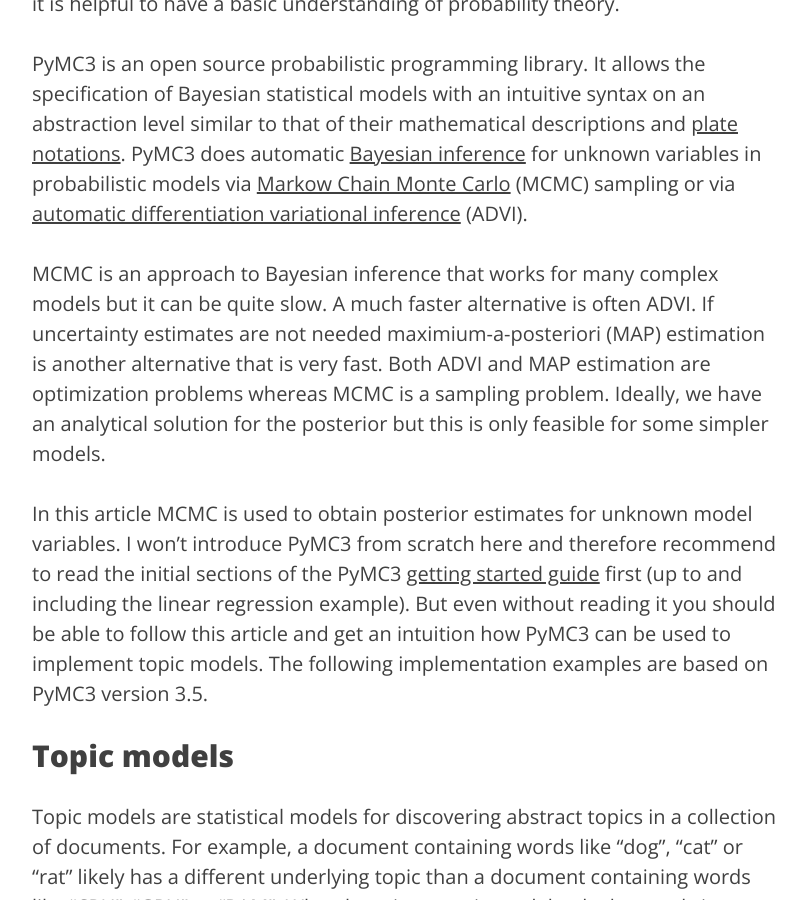
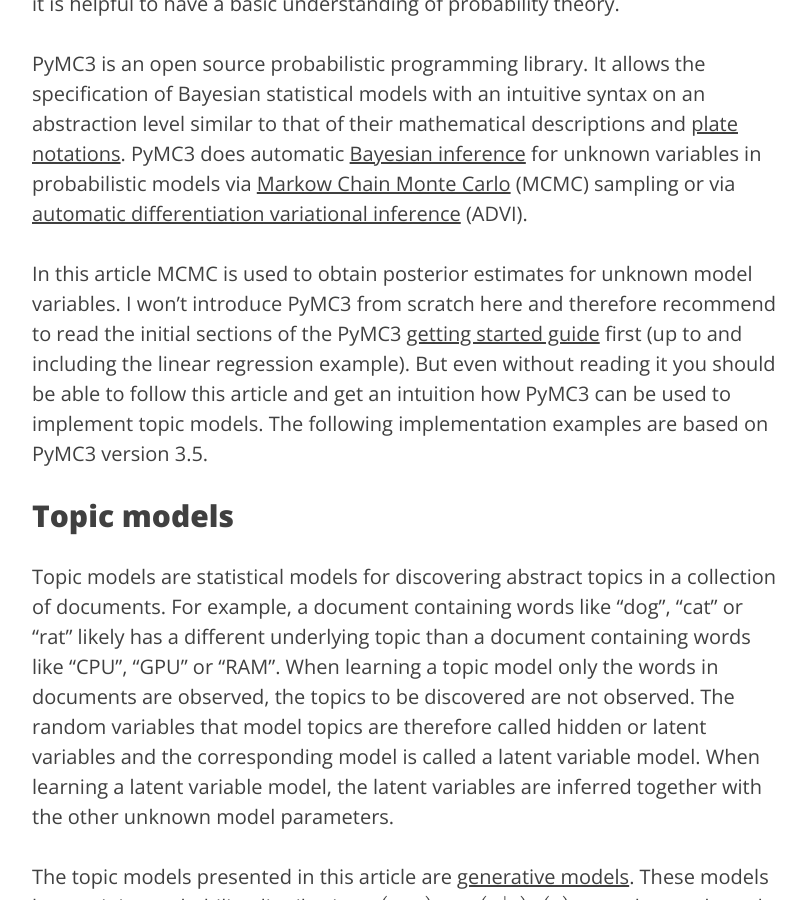
Before and after one commit to krasserm/krasserm.github.io, a Jekyll site: the page built from _posts/2018-12-16-topic-models-pymc3.md, in a window 1280 px wide and 900 px high, scrolled down 804 px. Shown: the whole window, without its empty margins (233-1039 px from the left). Built offline with Jekyll 4.4.1, drawn with Linux system fonts in a browser that asks for light colours; formulas are drawn with MathJax 3; comment, search, counter and statistics services are not loaded.

Commit message:
Remove confusing paragraph

```diff
--- a/_posts/2018-12-16-topic-models-pymc3.md
+++ b/_posts/2018-12-16-topic-models-pymc3.md
@@ -11,8 +11,6 @@
 This article is an introduction to [topic models](https://en.wikipedia.org/wiki/Topic_model) and their implementation with [PyMC3](https://docs.pymc.io/). It is mainly targeted at readers with little or no prior PyMC3 experience. The examples focus on simplicity rather than efficiency and I'll provide links to more efficient implementations at the end of the article. I'll also show how mathematical descriptions of topic models relate to PyMC3 code. For this article it is helpful to have a basic understanding of probability theory.
 
 PyMC3 is an open source probabilistic programming library. It allows the specification of Bayesian statistical models with an intuitive syntax on an abstraction level similar to that of their mathematical descriptions and [plate notations](https://en.wikipedia.org/wiki/Plate_notation). PyMC3 does automatic [Bayesian inference](https://en.wikipedia.org/wiki/Bayesian_inference) for unknown variables in probabilistic models via [Markow Chain Monte Carlo](https://en.wikipedia.org/wiki/Markov_chain_Monte_Carlo) (MCMC) sampling or via [automatic differentiation variational inference](https://arxiv.org/abs/1603.00788) (ADVI).
-
-MCMC is an approach to Bayesian inference that works for many complex models but it can be quite slow. A much faster alternative is often ADVI. If uncertainty estimates are not needed maximium-a-posteriori (MAP) estimation is another alternative that is very fast. Both ADVI and MAP estimation are optimization problems whereas MCMC is a sampling problem. Ideally, we have an analytical solution for the posterior but this is only feasible for some simpler models.
 
 In this article MCMC is used to obtain posterior estimates for unknown model variables. I won't introduce PyMC3 from scratch here and therefore recommend to read the initial sections of the PyMC3 [getting started guide](https://docs.pymc.io/notebooks/getting_started.html) first (up to and including the linear regression example). But even without reading it you should be able to follow this article and get an intuition how PyMC3 can be used to implement topic models. The following implementation examples are based on PyMC3 version 3.5.
 
```
